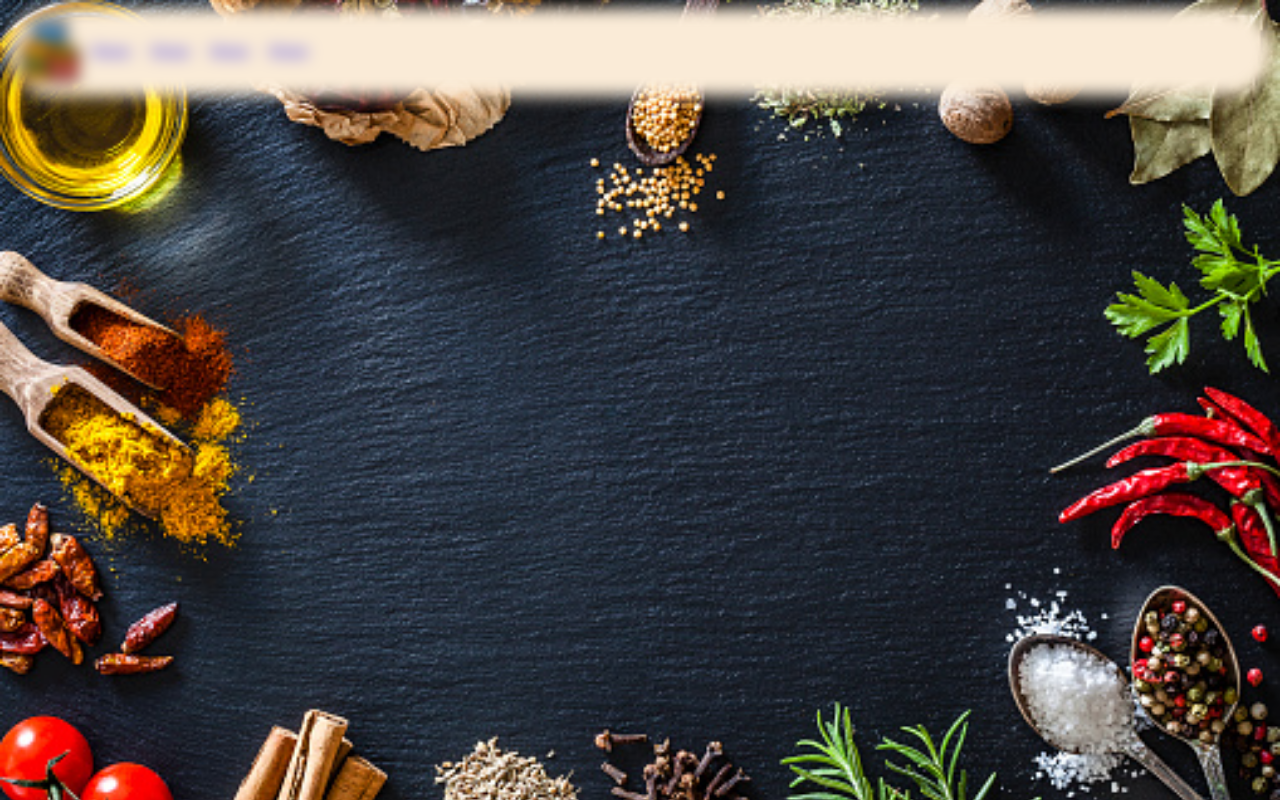
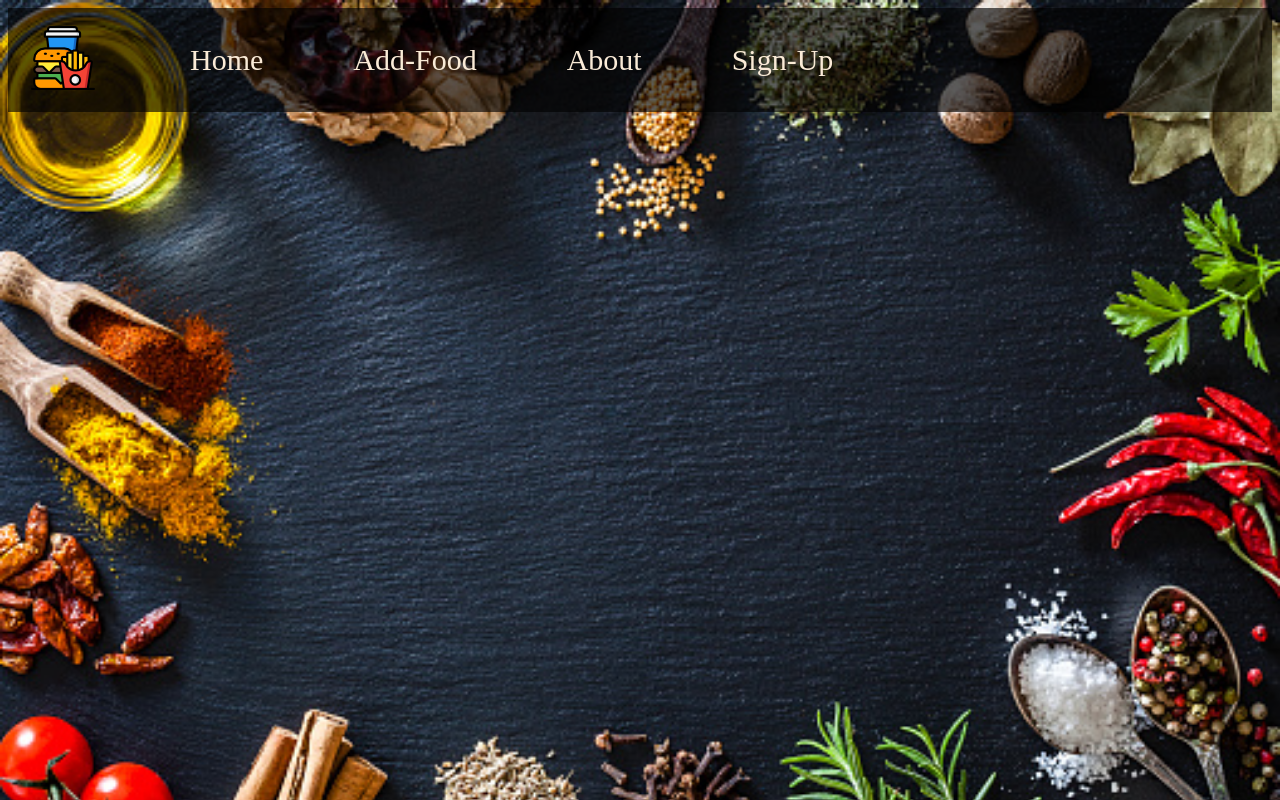
Before and after one commit to Harshvardhan-Kh/Foodi-Woodi, a plain HTML site: page index.html in a window 1280 px wide. Drawn offline with Linux system fonts and the light colour scheme.

Commit message:
nav-bar,color changed

```diff
--- a/assets/css/style.css
+++ b/assets/css/style.css
@@ -3,7 +3,6 @@ body {
     background-repeat: no-repeat;
     background: url(./../img/food\ bg.jpg);
     background-size: cover;
- filter: blur(8px);
 
 
 }
@@ -11,18 +10,29 @@ body {
 .nav-bar {
     display: flex;
     align-items: center;
-    background-color: antiquewhite;
-    border-radius: 45px;
-    padding: 10px;
+    background-color: rgb(0 0 0 / 63%);
+    /* border-radius: 45px; */
+    padding: 13px;
+    margin-top: 0;
+    margin-left: 0;
+    margin-right: 0;
 
 }
 
 .home {
-    margin: 10px;
+    margin-left: 90px;
+    font-size: 30px;
+    display: flex;
+   flex-direction: row-reverse;
 
 }
 
 a{
     text-decoration: none;
+    color: antiquewhite;
 
 }
+.logo-img{
+    margin-left: 5px;
+    padding: 5px;
+}
--- a/index.html
+++ b/index.html
@@ -22,15 +22,15 @@
         </div>
 
         <div class="home">
-            <a href="./pages/home.html">Home</a>
+            <a href="./pages/home.html">Add-Food</a>
         </div>
 
         <div class="home">
-            <a href="./pages/home.html">Home</a>
+            <a href="./pages/home.html">About</a>
         </div>
 
                 <div class="home">
-            <a href="./pages/home.html">Home</a>
+            <a href="./pages/home.html">Sign-Up</a>
         </div>
 
 
```
